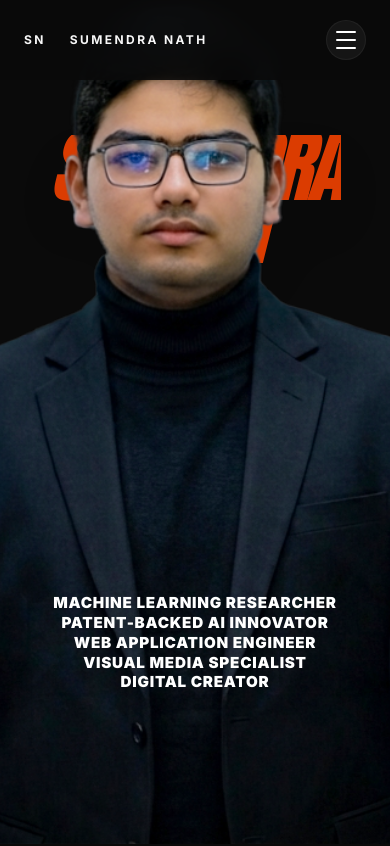
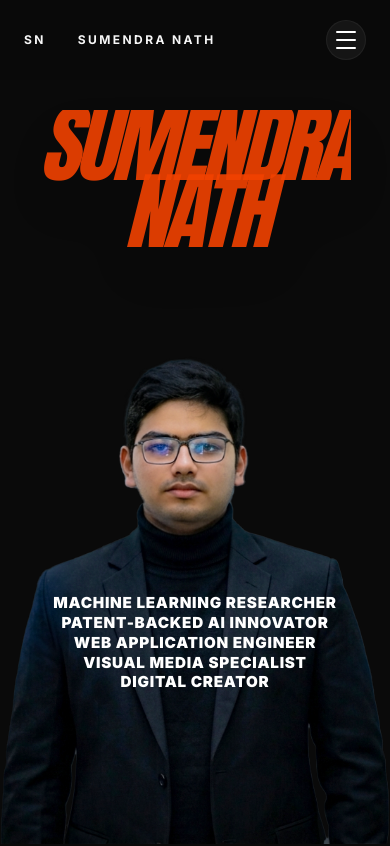
Before and after one commit to Sumendranath53/My-Portfolio, a Next.js app: page / in a window 390 px wide. Shown: the top 846 px of the page. Built offline with nearby package versions, Linux system fonts and the light colour scheme.

Commit message:
style: isolate mockup changes for mobile view and restore original desktop view

```diff
--- a/src/components/AntiGravityHero.tsx
+++ b/src/components/AntiGravityHero.tsx
@@ -32,6 +32,15 @@ export default function AntiGravityHero() {
         ease: "power4.out",
         delay: 0.3,
       });
+
+      tl.to(".sn-word-mobile", {
+        y: "0%",
+        opacity: 0.9,
+        duration: 1.4,
+        stagger: 0.35,
+        ease: "power4.out",
+        delay: 0.3,
+      }, "<");
 
       tl.to(".role-line-desktop", {
         x: "0%",
@@ -129,20 +138,30 @@ export default function AntiGravityHero() {
         ref={containerRef}
         className="relative w-full h-screen overflow-hidden bg-neutral-950 text-white flex items-center justify-center font-sans"
       >
-        {/* Layer 1: Background Text (Z: 10) */}
+        {/* Layer 1 (Desktop): Background Text (Z: 10) */}
         <div
           ref={textLayerRef}
-          className="absolute z-10 w-full top-[16%] md:top-auto md:bottom-0 left-0 flex justify-center pointer-events-none"
+          className="hidden md:flex absolute z-10 w-full bottom-0 left-0 justify-center pointer-events-none"
+        >
+          <h1 className="text-[18vw] leading-[0.8] font-black text-[#FF4500] uppercase tracking-tighter text-center drop-shadow-2xl opacity-90 overflow-hidden">
+            <span className="inline-block translate-y-[100%] opacity-0 sn-word">SUMENDRA</span><br />
+            <span className="inline-block translate-y-[100%] opacity-0 sn-word">NATH</span>
+          </h1>
+        </div>
+
+        {/* Layer 1 (Mobile): Background Text (Z: 10) */}
+        <div
+          className="flex md:hidden absolute z-10 w-full top-[13%] left-0 justify-center pointer-events-none"
         >
           <h1
-            className="text-[20.5vw] md:text-[18vw] leading-[0.8] font-black text-[#FF4500] uppercase tracking-tighter text-center drop-shadow-2xl opacity-[0.95] overflow-hidden"
+            className="text-[22vw] leading-[0.8] font-black text-[#FF4500] uppercase tracking-tighter text-center drop-shadow-2xl opacity-[0.95] overflow-hidden"
             style={{
               fontFamily: 'Impact, Haettenschweiler, "Arial Narrow Bold", sans-serif',
               fontStyle: 'italic',
             }}
           >
-            <span className="inline-block translate-y-[100%] opacity-0 sn-word">SUMENDRA</span><br />
-            <span className="inline-block translate-y-[100%] opacity-0 sn-word">NATH</span>
+            <span className="inline-block translate-y-[100%] opacity-0 sn-word-mobile">SUMENDRA</span><br />
+            <span className="inline-block translate-y-[100%] opacity-0 sn-word-mobile">NATH</span>
           </h1>
         </div>
 
@@ -160,7 +179,7 @@ export default function AntiGravityHero() {
               alt="Sumendra Nath Portrait"
               fill
               sizes="(max-width: 768px) 100vw, 50vw"
-              className="object-cover md:object-contain object-bottom drop-shadow-[0_20px_50px_rgba(0,0,0,0.7)] filter-none md:[filter:url(#ripple-filter)]"
+              className="object-contain object-bottom drop-shadow-[0_20px_50px_rgba(0,0,0,0.7)] filter-none md:[filter:url(#ripple-filter)]"
               priority
             />
           </div>
--- a/src/components/Navbar.tsx
+++ b/src/components/Navbar.tsx
@@ -154,10 +154,11 @@ export default function Navbar() {
           <a
             href="#hero"
             onClick={(e) => handleLinkClick(e, "#hero")}
-            className="flex items-center gap-6 text-xs font-bold tracking-[0.2em] uppercase text-white mix-blend-difference"
+            className="flex items-center gap-8 md:gap-4 text-xs font-bold tracking-[0.2em] uppercase text-white mix-blend-difference"
           >
             <span className="text-white">SN</span>
-            <span className="text-white hover:text-white transition-colors">Sumendra Nath</span>
+            <span className="hidden md:inline text-neutral-400 hover:text-white transition-colors">Sumendra Nath</span>
+            <span className="inline md:hidden text-white font-bold tracking-[0.2em] uppercase">SUMENDRA NATH</span>
           </a>
 
           {/* Desktop Nav Items */}
```
